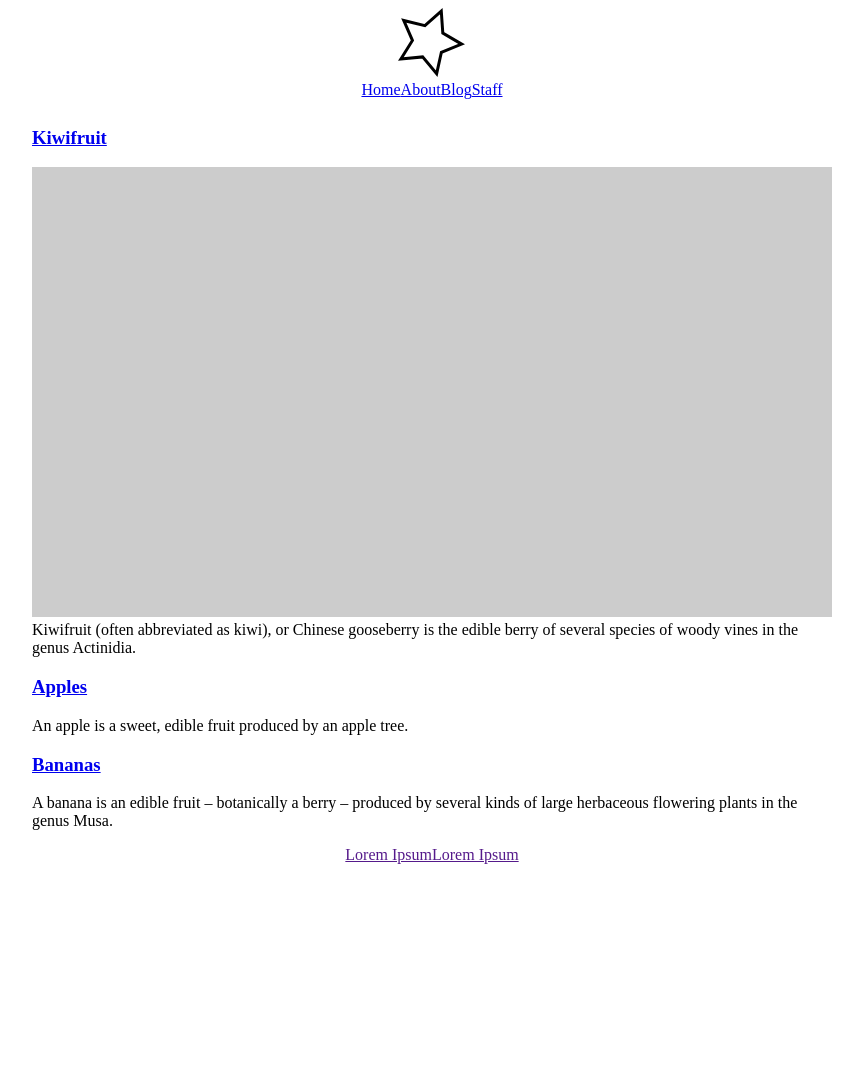
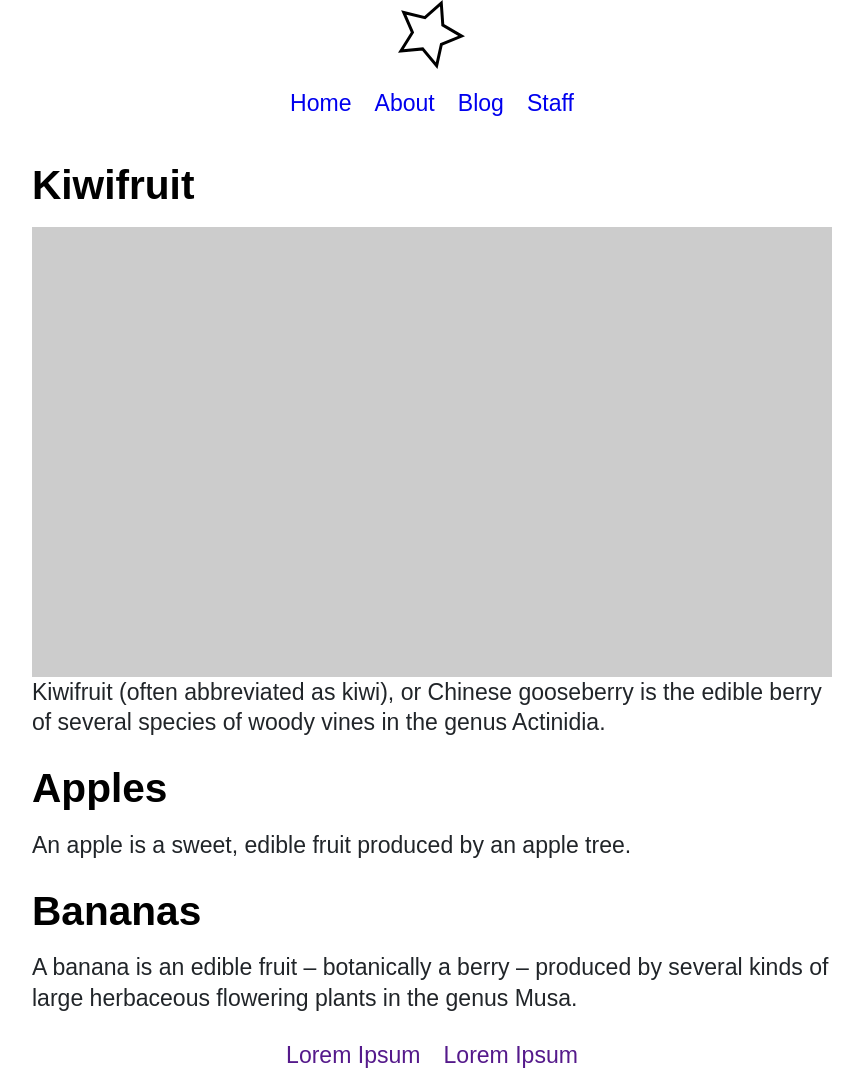
Before and after one commit to hessera/hessera.github.io, a Jekyll site: the page built from index.html, in a window 1280 px wide. Shown: the whole page, without its empty margins (208-1071 px from the left). Built offline with Jekyll 4.4.1, drawn with Linux system fonts in a browser that asks for light colours; before the commit the page ends 904 px from its top, so only the background shows below that.

Commit message:
Add CSS reset

```diff
--- /dev/null
+++ b/_sass/definitions.scss
@@ -0,0 +1,3 @@
+$font-stack: Arial, sans-serif;
+$primary-color: #000000;
+$black: #000000;
--- a/_sass/footer.scss
+++ b/_sass/footer.scss
@@ -11,4 +11,8 @@
 
     -webkit-flex-flow: row wrap;
     justify-content: center;
+
+    li {
+        padding: 0.5em;
+    }
 }
--- a/_sass/main.scss
+++ b/_sass/main.scss
@@ -1,7 +1,23 @@
+// font-size: calc([minimum size] + ([maximum size] - [minimum size]) * ((100vw - [minimum viewport width]) / ([maximum viewport width] - [minimum viewport width])));
+// line-height: calc(1.3em + (1.5 - 1.2) * ((100vw - 300px)/(1600 - 300)));
+
+body {
+  font: calc(14px + (26 - 14) * ((100vw - 300px) / (1600 - 300))) $font-stack;
+  line-height: calc(1.3em + (1.5 - 1.2) * ((100vw - 300px)/(1600 - 300)));
+}
+
+h1 {
+  font-size: calc(18px + (48 - 18) * ((100vw - 300px) / (1600 - 300))) ;
+  padding: 0.5em 0 0.25em 0;
+}
+h2 {
+  font-size: 3.0vh;
+}
+
 .container {
   display: grid;
   grid-template-columns: auto minmax(300px, 800px) auto;
-  grid-template-rows: 100px auto 50px;
+  grid-template-rows: 150px auto 50px;
 }
 header {
   grid-column-start: 2;
--- a/_sass/navigation.scss
+++ b/_sass/navigation.scss
@@ -11,4 +11,8 @@
 
     -webkit-flex-flow: row wrap;
     justify-content: center;
+
+    li {
+        padding: 0.5em;
+    }
 }
--- a/_sass/posts.scss
+++ b/_sass/posts.scss
@@ -1,3 +1,11 @@
-#content img {
-    max-width: 100%;
+#content {
+    img {
+        max-width: 100%;
+    }
+    h1 {
+        a {
+            text-decoration: none;
+            color: $primary-color;
+        }
+    }
 }
--- /dev/null
+++ b/_sass/reboot.scss
@@ -0,0 +1,328 @@
+*,
+*::before,
+*::after {
+  box-sizing: border-box;
+}
+
+html {
+  font-family: sans-serif;
+  line-height: 1.15;
+  -webkit-text-size-adjust: 100%;
+  -ms-text-size-adjust: 100%;
+  -ms-overflow-style: scrollbar;
+  -webkit-tap-highlight-color: rgba(0, 0, 0, 0);
+}
+
+@-ms-viewport {
+  width: device-width;
+}
+article, aside, dialog, figcaption, figure, footer, header, hgroup, main, nav, section {
+  display: block;
+}
+
+body {
+  margin: 0;
+  font-family: -apple-system, BlinkMacSystemFont, "Segoe UI", Roboto, "Helvetica Neue", Arial, sans-serif, "Apple Color Emoji", "Segoe UI Emoji", "Segoe UI Symbol";
+  font-size: 1rem;
+  font-weight: 400;
+  line-height: 1.5;
+  color: #212529;
+  text-align: left;
+  background-color: #fff;
+}
+
+[tabindex="-1"]:focus {
+  outline: none !important;
+}
+
+hr {
+  box-sizing: content-box;
+  height: 0;
+  overflow: visible;
+}
+
+h1, h2, h3, h4, h5, h6 {
+  margin-top: 0;
+  margin-bottom: 0.5rem;
+}
+
+p {
+  margin-top: 0;
+  margin-bottom: 1rem;
+}
+
+abbr[title],
+abbr[data-original-title] {
+  text-decoration: underline;
+  text-decoration: underline dotted;
+  cursor: help;
+  border-bottom: 0;
+}
+
+address {
+  margin-bottom: 1rem;
+  font-style: normal;
+  line-height: inherit;
+}
+
+ol,
+ul,
+dl {
+  margin-top: 0;
+  margin-bottom: 1rem;
+}
+
+ol ol,
+ul ul,
+ol ul,
+ul ol {
+  margin-bottom: 0;
+}
+
+dt {
+  font-weight: 700;
+}
+
+dd {
+  margin-bottom: .5rem;
+  margin-left: 0;
+}
+
+blockquote {
+  margin: 0 0 1rem;
+}
+
+dfn {
+  font-style: italic;
+}
+
+b,
+strong {
+  font-weight: bolder;
+}
+
+small {
+  font-size: 80%;
+}
+
+sub,
+sup {
+  position: relative;
+  font-size: 75%;
+  line-height: 0;
+  vertical-align: baseline;
+}
+
+sub {
+  bottom: -.25em;
+}
+
+sup {
+  top: -.5em;
+}
+
+a {
+  color: theme-color("primary");
+  text-decoration: none;
+  background-color: transparent;
+  -webkit-text-decoration-skip: objects;
+}
+a:hover {
+  color: #0056b3;
+  text-decoration: underline;
+}
+
+a:not([href]):not([tabindex]) {
+  color: inherit;
+  text-decoration: none;
+}
+a:not([href]):not([tabindex]):hover, a:not([href]):not([tabindex]):focus {
+  color: inherit;
+  text-decoration: none;
+}
+a:not([href]):not([tabindex]):focus {
+  outline: 0;
+}
+
+pre,
+code,
+kbd,
+samp {
+  font-family: monospace, monospace;
+  font-size: 1em;
+}
+
+pre {
+  margin-top: 0;
+  margin-bottom: 1rem;
+  overflow: auto;
+  -ms-overflow-style: scrollbar;
+}
+
+figure {
+  margin: 0 0 1rem;
+}
+
+img {
+  vertical-align: middle;
+  border-style: none;
+}
+
+svg:not(:root) {
+  overflow: hidden;
+}
+
+a,
+area,
+button,
+[role="button"],
+input:not([type="range"]),
+label,
+select,
+summary,
+textarea {
+  touch-action: manipulation;
+}
+
+table {
+  border-collapse: collapse;
+}
+
+caption {
+  padding-top: 0.75rem;
+  padding-bottom: 0.75rem;
+  color: #868e96;
+  text-align: left;
+  caption-side: bottom;
+}
+
+th {
+  text-align: inherit;
+}
+
+label {
+  display: inline-block;
+  margin-bottom: .5rem;
+}
+
+button {
+  border-radius: 0;
+}
+
+button:focus {
+  outline: 1px dotted;
+  outline: 5px auto -webkit-focus-ring-color;
+}
+
+input,
+button,
+select,
+optgroup,
+textarea {
+  margin: 0;
+  font-family: inherit;
+  font-size: inherit;
+  line-height: inherit;
+}
+
+button,
+input {
+  overflow: visible;
+}
+
+button,
+select {
+  text-transform: none;
+}
+
+button,
+html [type="button"],
+[type="reset"],
+[type="submit"] {
+  -webkit-appearance: button;
+}
+
+button::-moz-focus-inner,
+[type="button"]::-moz-focus-inner,
+[type="reset"]::-moz-focus-inner,
+[type="submit"]::-moz-focus-inner {
+  padding: 0;
+  border-style: none;
+}
+
+input[type="radio"],
+input[type="checkbox"] {
+  box-sizing: border-box;
+  padding: 0;
+}
+
+input[type="date"],
+input[type="time"],
+input[type="datetime-local"],
+input[type="month"] {
+  -webkit-appearance: listbox;
+}
+
+textarea {
+  overflow: auto;
+  resize: vertical;
+}
+
+fieldset {
+  min-width: 0;
+  padding: 0;
+  margin: 0;
+  border: 0;
+}
+
+legend {
+  display: block;
+  width: 100%;
+  max-width: 100%;
+  padding: 0;
+  margin-bottom: .5rem;
+  font-size: 1.5rem;
+  line-height: inherit;
+  color: inherit;
+  white-space: normal;
+}
+
+progress {
+  vertical-align: baseline;
+}
+
+[type="number"]::-webkit-inner-spin-button,
+[type="number"]::-webkit-outer-spin-button {
+  height: auto;
+}
+
+[type="search"] {
+  outline-offset: -2px;
+  -webkit-appearance: none;
+}
+
+[type="search"]::-webkit-search-cancel-button,
+[type="search"]::-webkit-search-decoration {
+  -webkit-appearance: none;
+}
+
+::-webkit-file-upload-button {
+  font: inherit;
+  -webkit-appearance: button;
+}
+
+output {
+  display: inline-block;
+}
+
+summary {
+  display: list-item;
+}
+
+template {
+  display: none;
+}
+
+[hidden] {
+  display: none !important;
+}
--- a/assets/css/styles.scss
+++ b/assets/css/styles.scss
@@ -1,6 +1,10 @@
 ---
 
 ---
+@import "definitions";
+
+@import "reboot";
+
 @import "main";
 
 @import "navigation";
```
